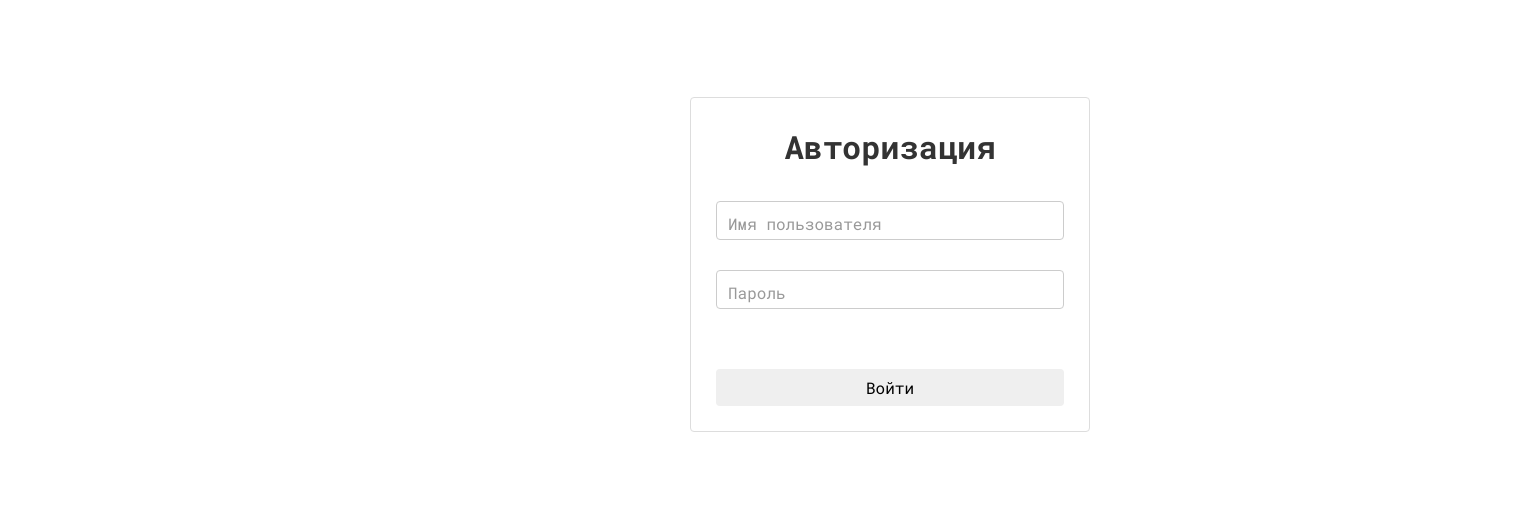
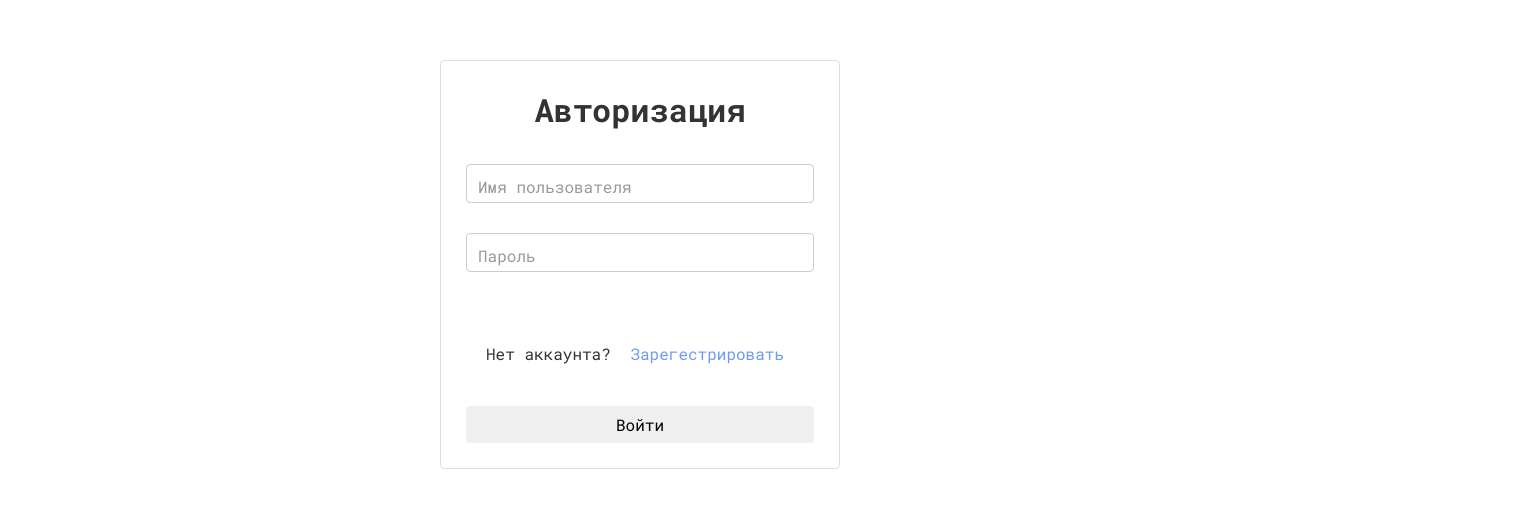
Before and after one commit to OstPerino/tic-tac-toe-client, a Vue app: page /auth in a window 1280 px wide. Shown: the part 136-644 px from the top of the page, 1530 px wide, since content can reach past the window. Built offline with nearby package versions, Linux system fonts and the light colour scheme.

Commit message:
Добавил сервис для запросов по игре

```diff
--- a/src/App.vue
+++ b/src/App.vue
@@ -1,21 +1,27 @@
 <template>
   <div class="app">
     <SidebarComponent v-if="showSidebar" />
-    <div class="main">
+    <div :class="setMainPos" class="main">
       <router-view />
     </div>
   </div>
 </template>
 
 <script setup lang="ts">
-import {computed, watch} from "vue";
+import { computed, watch } from "vue";
 import { useRoute } from "vue-router";
 import SidebarComponent from "@/components/sidebar/SidebarComponent.vue";
 
 const route: any = useRoute();
 
 const showSidebar = computed(() => {
-  return route.meta.requiresAuth
+  return route.meta.requiresAuth;
+});
+
+const setMainPos = computed(() => {
+  if (route.meta.requiresAuth) {
+    return "with-sidebar";
+  }
 });
 </script>
 
@@ -35,7 +41,7 @@ const showSidebar = computed(() => {
     height: 100%;
   }
 
-  .main {
+  .with-sidebar {
     position: absolute;
     left: 250px;
     top: 0;
--- a/src/api/controlLobbyServices/controlLobbyService.ts
+++ b/src/api/controlLobbyServices/controlLobbyService.ts
@@ -21,6 +21,10 @@ export async function createLobby() {
   return $api.post("/game/create-game");
 }
 
+export async function deleteLobby(gameId: gameId) {
+  return $api.post(`/game/delete-game/${gameId}`);
+}
+
 export async function joinLobby(gameId: gameId) {
   return $api.post(`/game/join-game/${gameId}`);
 }
--- /dev/null
+++ b/src/api/gameServices/gameService.ts
@@ -0,0 +1,5 @@
+import $api from "@/api";
+
+export function selectSign() {
+    return $api.post("")
+}
--- a/src/views/PublicPages/AuthorizationPage.vue
+++ b/src/views/PublicPages/AuthorizationPage.vue
@@ -22,6 +22,14 @@
       <template #error>
         <CustomText :font-size="'12px'">
           {{ errorMessage }}
+        </CustomText>
+      </template>
+      <template #links>
+        <CustomText>
+          Нет аккаунта?
+          <router-link to="/registration" class="router-link">
+            Зарегестрировать
+          </router-link>
         </CustomText>
       </template>
       <template #button>
@@ -69,7 +77,7 @@ const submitAuthorization = async () => {
     const response = await authorization(authorizationState);
     localStorage.setItem("token", `${response?.data?.token}`);
     await router.push("/main");
-    console.log(111)
+    console.log(111);
   } catch (e: any) {
     errorHandler(e);
   }
```
Also changed, not shown: src/api/gameServices/types.ts (added, +10 -0 lines).
